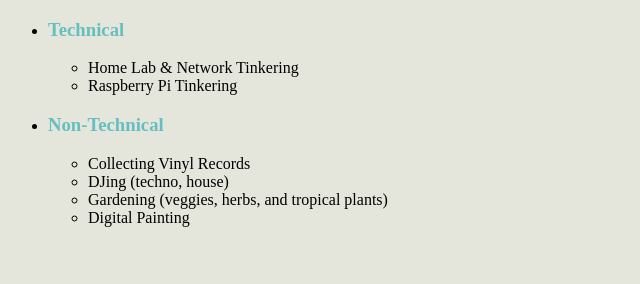
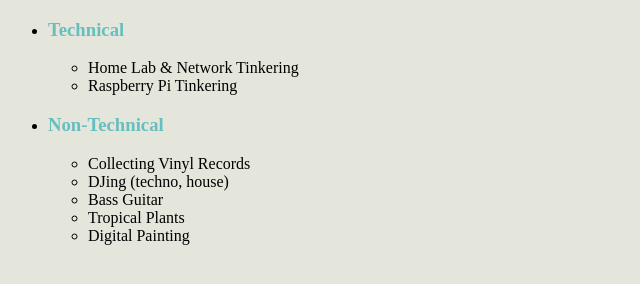
Before and after one commit to neutralgood/cv, a plain HTML site: page hobbies.html in a window 1280 px wide. Shown: the whole page, without its empty margins (0-640 px from the left). Drawn offline with Linux system fonts and the light colour scheme.

Commit message:
last bit on selectors before migrating to new project.

```diff
--- a/css/styles.css
+++ b/css/styles.css
@@ -3,11 +3,11 @@ body {
 }
 
 hr {
-  width: 5%;
-  border-width: 5px;
+  border-color: #d6cfb9;
   border-style: none;
   border-top-style: dotted;
-  border-color: #d6cfb9;
+  border-width: 5px;
+  width: 5%;
 }
 
 h1 {
--- a/hobbies.html
+++ b/hobbies.html
@@ -20,7 +20,8 @@
         <ul>
           <li>Collecting Vinyl Records</li>
           <li>DJing (techno, house)</li>
-          <li>Gardening (veggies, herbs, and tropical plants)</li>
+          <li>Bass Guitar</li>
+          <li>Tropical Plants</li>
           <li>Digital Painting</li>
         </ul>
     </ul>
```
